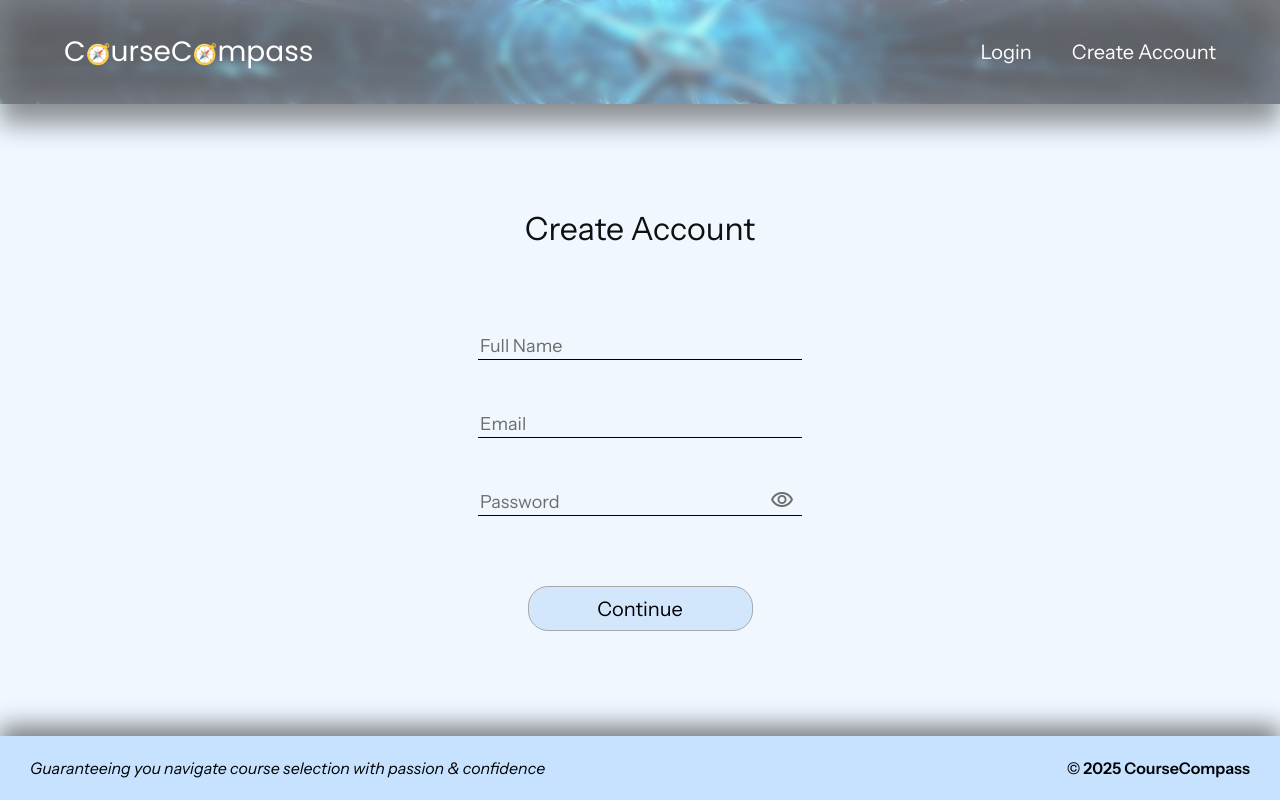
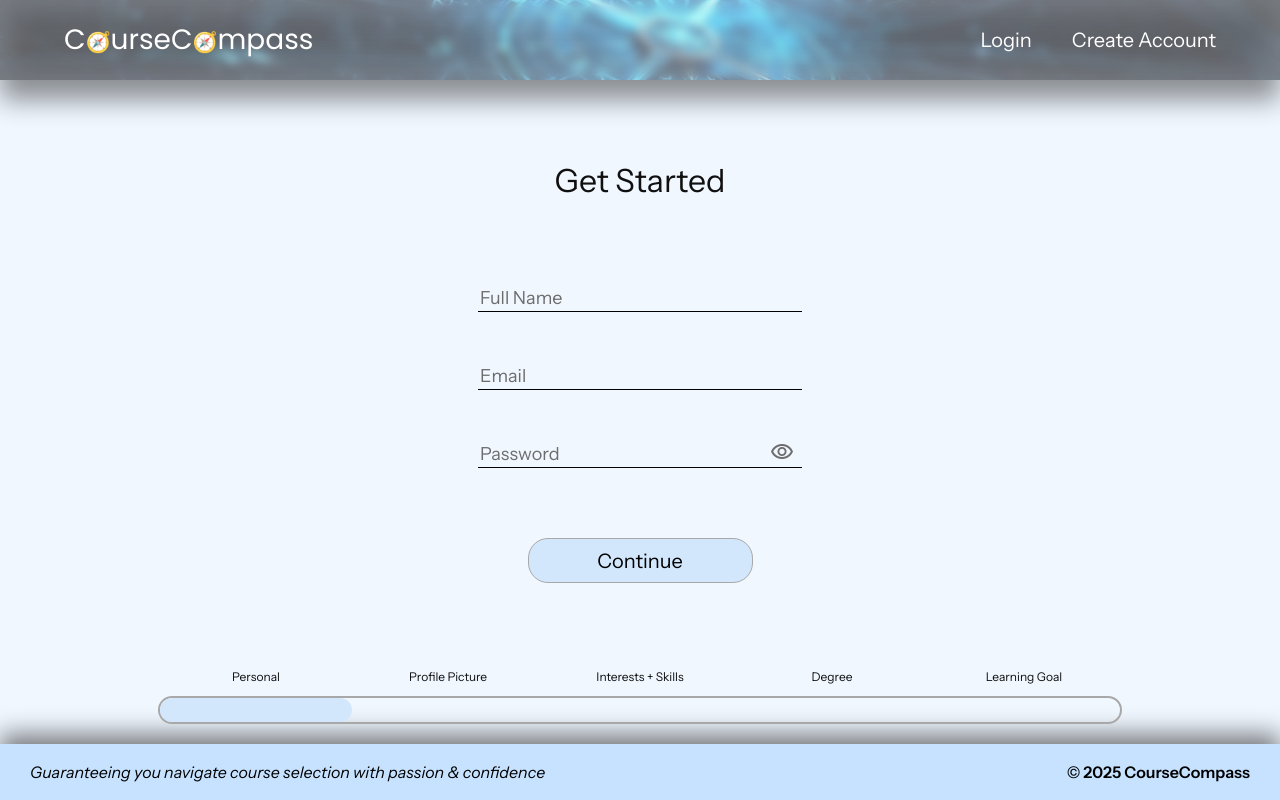
Before and after one commit to CourseCompass-ECE/course-compass, a React (Vite) app in the folder frontend/: page /create-account in a window 1280 px wide. Built offline with nearby package versions, Linux system fonts and the light colour scheme; a web font is replaced by a local one.

Commit message:
Implement key tag on 2 occurrences of map, implement progress bar with headers & dynamically updating progress visual based on current step

```diff
--- a/frontend/src/App.css
+++ b/frontend/src/App.css
@@ -1,5 +1,5 @@
 header {
-  height: 13vh;
+  height: 10vh;
   width: 100%;
   background-image: url("/compass.png");
   background-repeat: no-repeat;
@@ -63,13 +63,13 @@ header {
 }
 
 main {
-  height: 79vh;
+  height: 83vh;
   background-color: var(--background-light);
 }
 
 footer {
   background-color: var(--background-darker);
-  height: 8vh;
+  height: 7vh;
   box-shadow: 0 -10px 25px rgba(0, 0, 0, 0.5);
   display: flex;
   align-items: center;
@@ -99,7 +99,8 @@ footer {
   box-shadow: inset 0 0 30px 8px rgba(209, 227, 248, 0.22);
 }
 
-.login-form, .create-account-form {
+.login-form,
+.create-account-form {
   margin: 0;
   height: 100%;
   display: flex;
@@ -109,7 +110,16 @@ footer {
   justify-content: center;
 }
 
-.login-form-title, .create-account-form-title {
+.create-account-form {
+  height: 88%;
+}
+
+.create-account {
+  height: 100%;
+}
+
+.login-form-title,
+.create-account-form-title {
   margin: 0 0 8vh 0;
   font-size: var(--subtitle-size);
   font-family: var(--header-font);
@@ -117,11 +127,13 @@ footer {
   font-weight: normal;
 }
 
-.login-password-container, .create-account-password-container {
+.login-password-container,
+.create-account-password-container {
   position: relative;
 }
 
-.login-password-eye-icon, .create-account-password-eye-icon {
+.login-password-eye-icon,
+.create-account-password-eye-icon {
   position: absolute;
   right: 8px;
   padding-left: 5px;
@@ -186,3 +198,39 @@ footer {
   border-width: 2px;
   background-color: var(--background-darker);
 }
+
+.create-account-progress-bar-container {
+  height: 12%;
+  display: flex;
+  flex-direction: column;
+  align-items: center;
+}
+
+.create-account-progress-bar-content {
+  list-style-type: none;
+  padding: 0;
+  margin: 0 0 10px 0;
+  width: 75vw;
+}
+
+.create-account-progress-bar-content-item {
+  display: inline-block;
+  text-align: center;
+  width: 15vw;
+  font-size: var(--small-text-size);
+  font-family: var(--header-font);
+  color: var(--main-color);
+}
+
+.create-account-progress-bar {
+  width: 75vw;
+  height: 30%;
+  border: 2px solid var(--gray);
+  border-radius: 20px;
+}
+
+.create-account-progress {
+  height: 100%;
+  border-radius: 20px;
+  background-color: var(--background-mixed);
+}
--- a/frontend/src/RootLayout.jsx
+++ b/frontend/src/RootLayout.jsx
@@ -46,11 +46,12 @@ const RootLayout = () => {
 
               {headerIcons.map((icon, index) => (
                 <li
+                  key={index}
                   className="header-li"
                   style={isUserLoggedIn ? {} : { display: "none" }}
                 >
                   <Link className="header-link" to={headerIconsPath[index]}>
-                    <span class="material-symbols-outlined header-icon">
+                    <span className="material-symbols-outlined header-icon">
                       {icon}
                     </span>
                   </Link>
--- a/frontend/src/components/CreateAccount.jsx
+++ b/frontend/src/components/CreateAccount.jsx
@@ -9,18 +9,25 @@ const CreateAccount = () => {
   const [password, setPassword] = useState("");
   const [passwordError, setPasswordError] = useState("");
   const [isPasswordVisible, setIsPasswordVisible] = useState(false);
+  const progressBarItems = [
+    "Personal",
+    "Profile Picture",
+    "Interests + Skills",
+    "Degree",
+    "Learning Goal",
+  ];
 
   const createAccount = (event) => {
     event.preventDefault();
   };
 
   return (
-    <>
+    <div className="create-account">
       <form
         className="create-account-form"
         onSubmit={(event) => createAccount(event)}
       >
-        <h1 className="create-account-form-title">Create Account</h1>
+        <h1 className="create-account-form-title">Get Started</h1>
         <div className="text-input-container">
           <input
             type="text"
@@ -69,10 +76,25 @@ const CreateAccount = () => {
           Continue
         </button>
       </form>
-      <aside>
-
+      <aside className="create-account-progress-bar-container">
+        <ul className="create-account-progress-bar-content">
+          {progressBarItems.map((item, index) => (
+            <li
+              key={index}
+              className="create-account-progress-bar-content-item"
+            >
+              {item}
+            </li>
+          ))}
+        </ul>
+        <div className="create-account-progress-bar">
+          <div
+            className="create-account-progress"
+            style={{ width: `${15 * currentStep}vw` }}
+          />
+        </div>
       </aside>
-    </>
+    </div>
   );
 };
 
```
